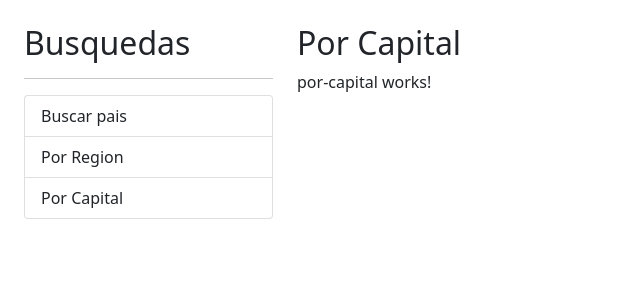
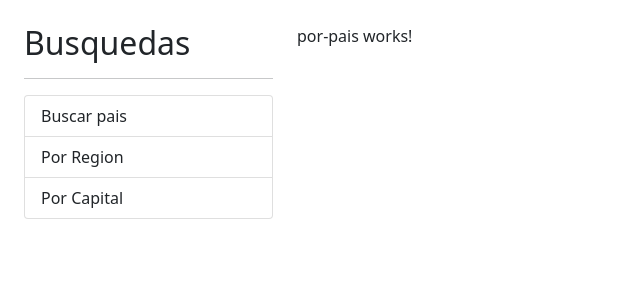
Before and after one commit to honor29m/Curso_Angular, an Angular app in the folder 03-paisesApp/: page / in a window 1280 px wide. Shown: the top 300 px of the page, without its empty margins (0-640 px from the left). Built offline with nearby package versions, Linux system fonts and the light colour scheme.

Commit message:
RouterModule

```diff
--- a/03-paisesApp/src/app/app.component.html
+++ b/03-paisesApp/src/app/app.component.html
@@ -10,7 +10,6 @@
     </div>
 
     <div class="col">
-        <h2> Por Capital</h2>
-        <app-por-capital></app-por-capital>
+        <router-outlet></router-outlet>
     </div>
 </div>
--- a/03-paisesApp/src/app/app.module.ts
+++ b/03-paisesApp/src/app/app.module.ts
@@ -5,14 +5,17 @@
 import { PaisModule } from './pais/pais.module';
 import { SharedModule } from './shared/shared.module';
 
+import { AppRoutingModule } from './app-routing.module';
+
 @NgModule({
   declarations: [
     AppComponent
   ],
   imports: [
     BrowserModule,
+    AppRoutingModule,
     PaisModule,
-    SharedModule
+    SharedModule,
   ],
   providers: [],
   bootstrap: [AppComponent]
```
Also changed, not shown: 03-paisesApp/src/app/app-routing.module.ts (added, +40 -0 lines).
